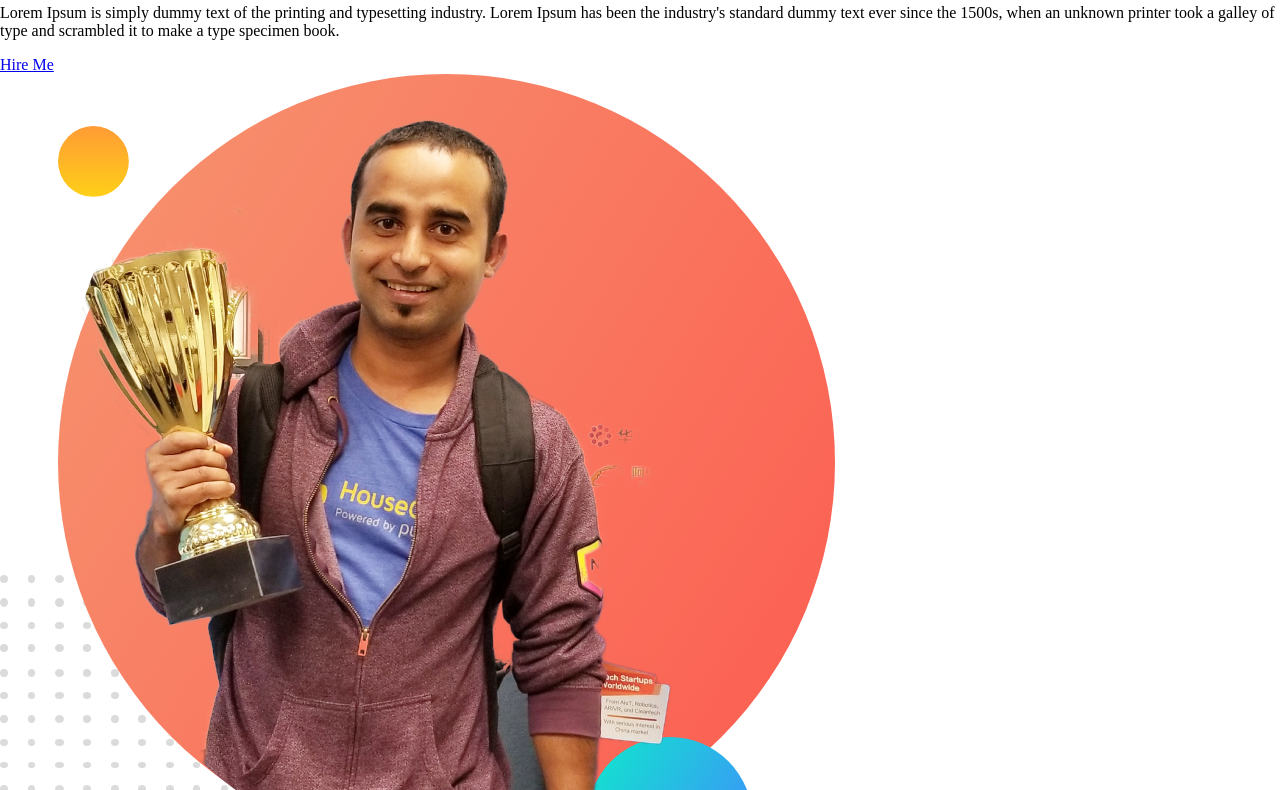
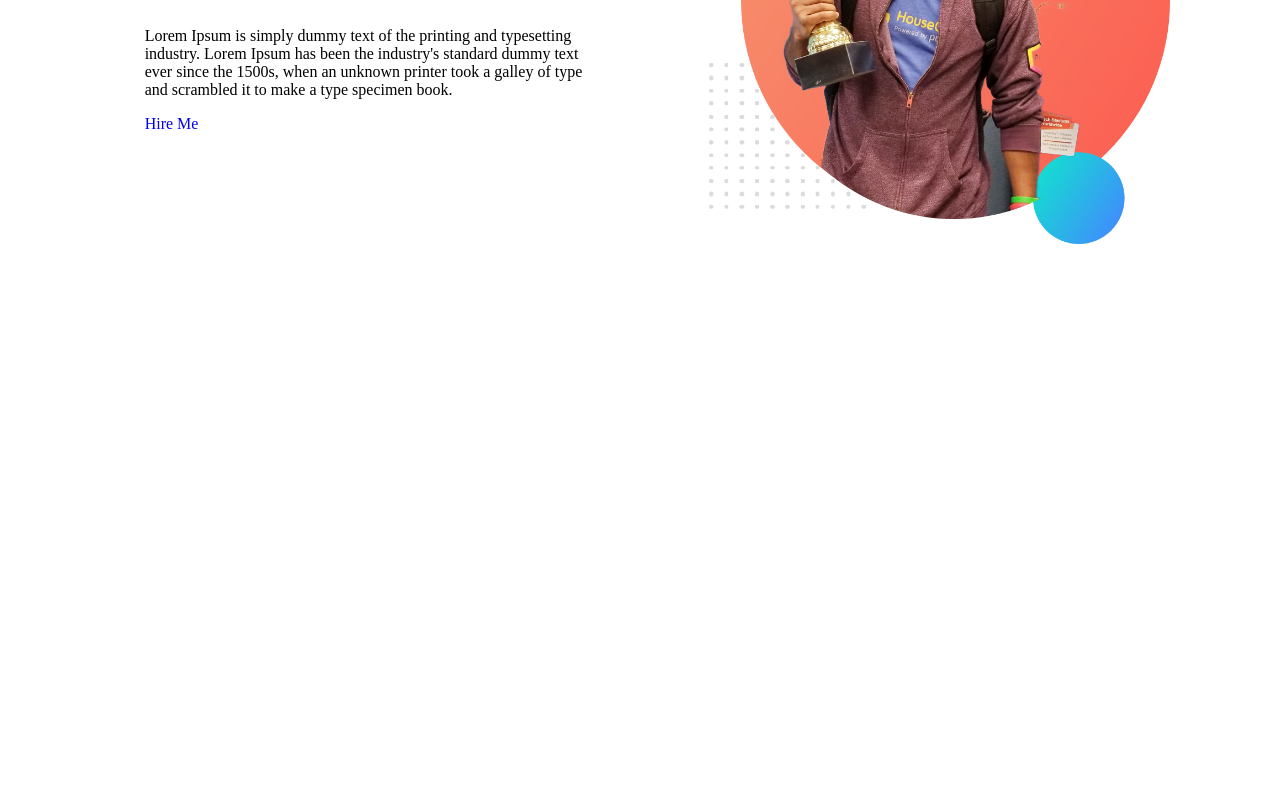
Before and after one commit to fun360sd/First-Site, a plain HTML site: page index.html in a window 1280 px wide. Shown: the part 237-1027 px from the top of the page. After the commit the page ends 800 px from the top, so only its background shows below. Drawn offline with Linux system fonts and the light colour scheme.

Commit message:
header part

```diff
--- a/style.css
+++ b/style.css
@@ -2,10 +2,27 @@ body{
     margin: 0;
     padding: 0;
 }
-
+.cointainer {
+    margin-left: 5%;
+    margin-right: 5%;
+}
 h1 {
     font-size: 50px;
+}
+a {
+    text-decoration: none;
+    background-image: linear-gradient( 180deg hsl(0, 58%, 45%)
+    ) ;
 }
 .highlight-txt{
     color: orange;
 }
+.half-width {
+    width: 40%;
+    float: left;
+    margin-left: 5%;
+    padding: 2%;
+}
+.half-width img {
+    width: 100%;
+}
```
